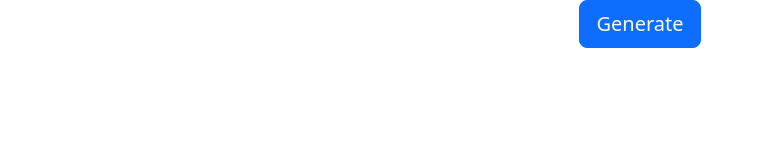
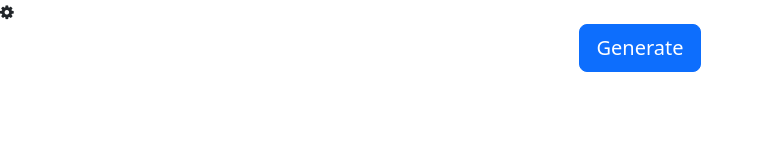
Before and after one commit to egannod/partner_generator, a plain HTML site: page index.html in a window 1280 px wide. Shown: the whole page, without its empty margins (0-764 px from the left). Drawn offline with nearby package versions, Linux system fonts and the light colour scheme.

Commit message:
Add fontawesome icon

```diff
--- a/index.html
+++ b/index.html
@@ -5,12 +5,19 @@
     <meta name="viewport" content="width=device-width, initial-scale=1.0">
     <title>Document</title>
     <link href="https://cdn.jsdelivr.net/npm/bootstrap@5.3.3/dist/css/bootstrap.min.css" rel="stylesheet" integrity="sha384-QWTKZyjpPEjISv5WaRU9OFeRpok6YctnYmDr5pNlyT2bRjXh0JMhjY6hW+ALEwIH" crossorigin="anonymous">
+    <link rel="stylesheet" href="https://cdnjs.cloudflare.com/ajax/libs/font-awesome/4.7.0/css/font-awesome.min.css">
 </head>
 <body>
+
+    <div>
+        <i class="fa fa-gear"></i>
+    </div>
+
     <div class="d-flex align-self-center justify-content-center">
         <button class="btn btn-primary btn-lg" type="button">Generate</button>
     </div>
 
     <script src="https://cdn.jsdelivr.net/npm/bootstrap@5.3.3/dist/js/bootstrap.bundle.min.js" integrity="sha384-YvpcrYf0tY3lHB60NNkmXc5s9fDVZLESaAA55NDzOxhy9GkcIdslK1eN7N6jIeHz" crossorigin="anonymous"></script>
+
 </body>
 </html>
```
